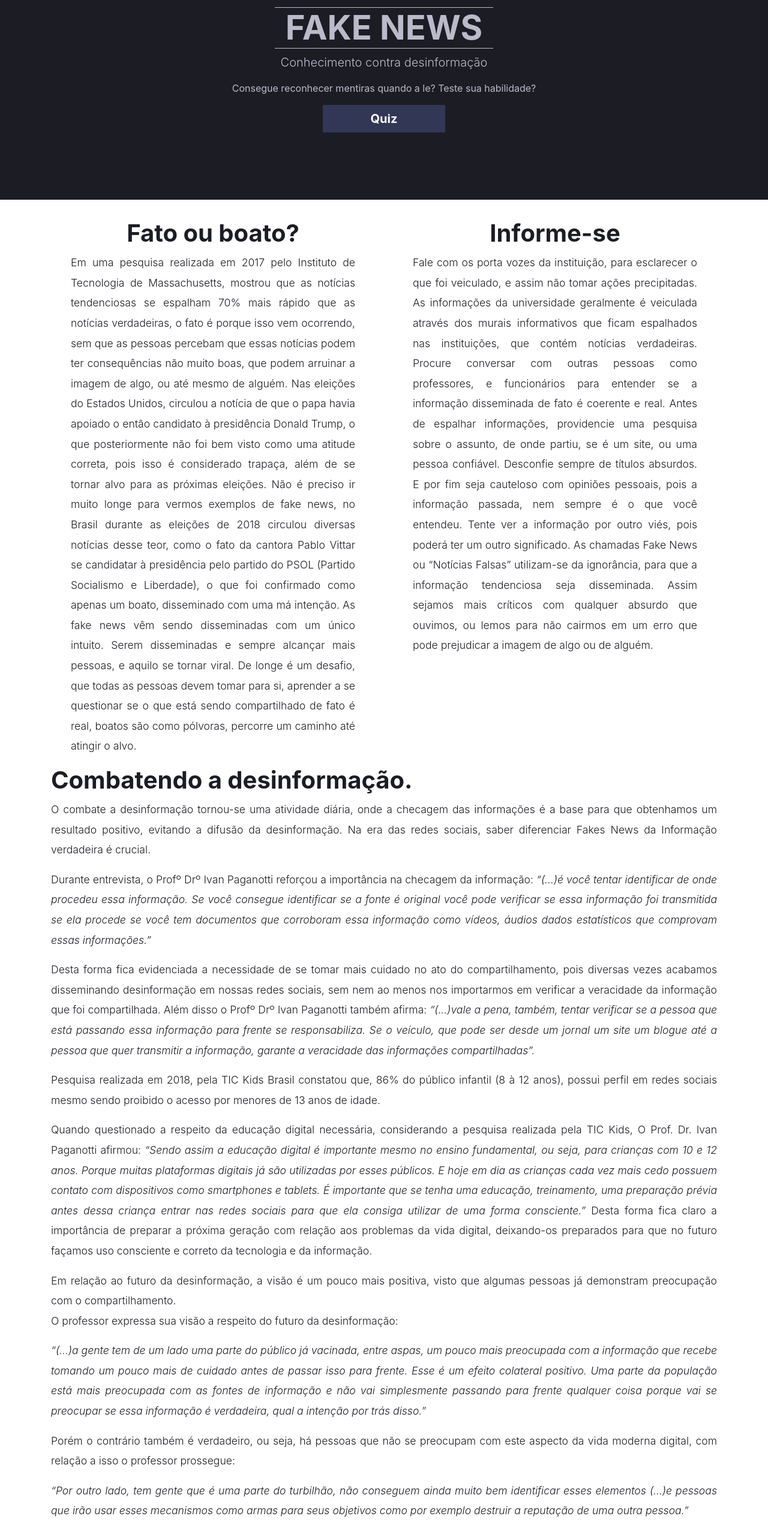
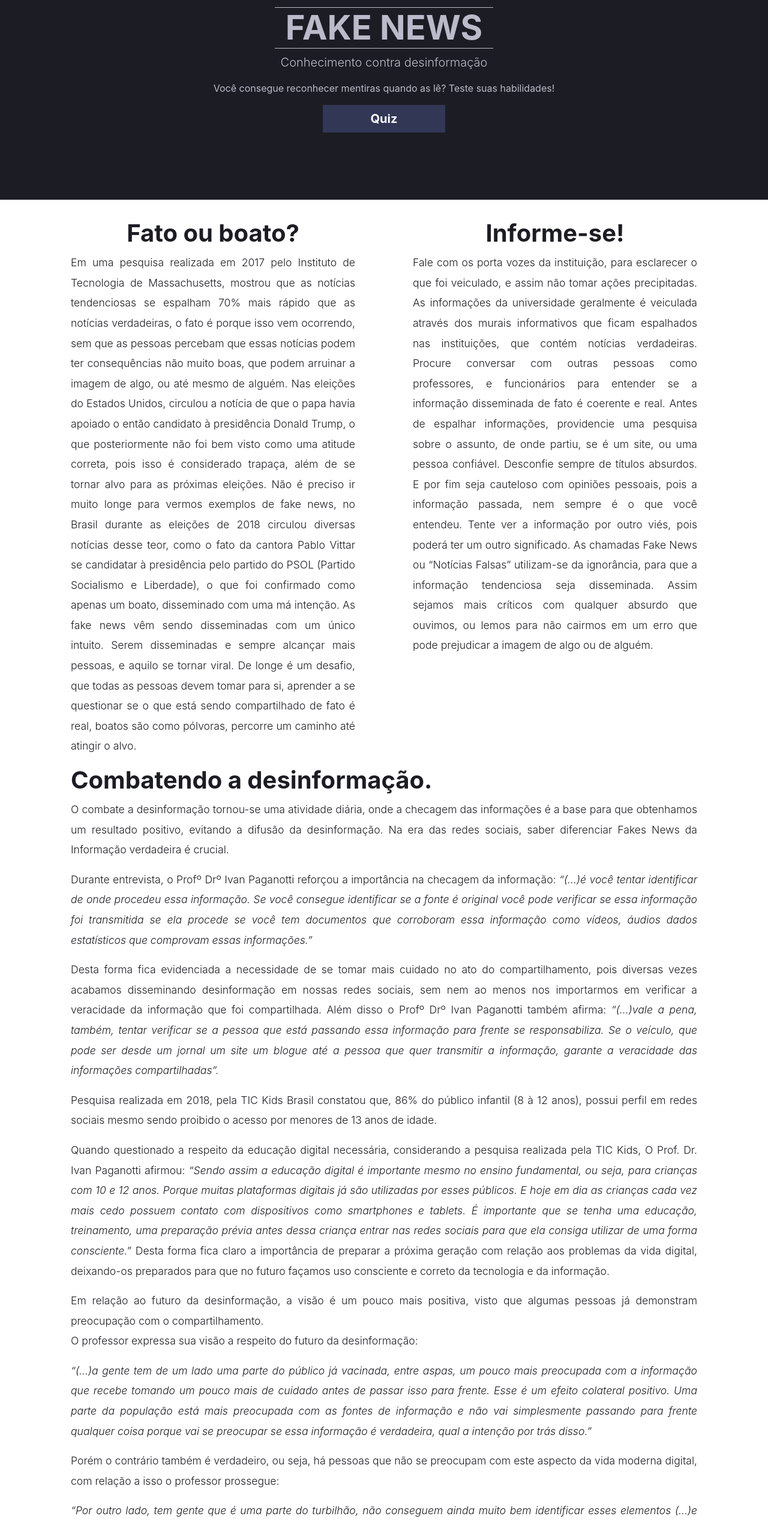
Before and after one commit to Freitas29/Fake-news, a website: page index.html in a window 1280 px wide. Shown: the part 100-2643 px from the top of the page at 60% size. Drawn offline with nearby package versions, Linux system fonts and the light colour scheme.

Commit message:
Fixed text in first jubmbotron and link to pdf

```diff
--- a/index.html
+++ b/index.html
@@ -19,7 +19,7 @@
                     <p class="lead text-center">Conhecimento contra desinformação</p>
             </div>
             <div class="col-12 col-lg-12 d-flex align-items-center justify-content-center">
-                <p class="text-center">Consegue reconhecer mentiras quando a le? Teste sua habilidade?</p>
+                <p class="text-center">Você consegue reconhecer mentiras quando as lê? Teste suas habilidades!</p>
             </div>
             <div class="col-12 col-lg-12 d-flex align-items-center justify-content-center">
                 <a class="btn btn-primary btn-lg custom-button" href="https://pt.quizur.com/trivia/vamos-desvendar-seus-conhecimentos-em-fake-news-hJmI" role="button"  target="_blank">Quiz</a>
@@ -50,7 +50,7 @@
             </div>
 
             <div class="col-lg-6 col-sm-12 pr-5 pl-5">
-                <h1 class="display-5 custom-title text-center">Informe-se</h1>
+                <h1 class="display-5 custom-title text-center">Informe-se!</h1>
                 <p class="lead text-justify custom-p">
                     Fale com os porta vozes da instituição, para esclarecer o que foi veiculado, e assim não tomar ações precipitadas.
                     As informações da universidade geralmente é veiculada através dos murais informativos que ficam espalhados nas instituições, que contém notícias verdadeiras.
@@ -68,7 +68,7 @@
 
     <div class="container">
         <div class="row d-flex align-items-center justify-content-center">
-            <div class="col-lg-12 col-12">
+            <div class="col-lg-12 col-12 pr-5 pl-5">
                 <h1 class="display-5 custom-title">Combatendo a desinformação.</h1>
                 <p class="lead text-justify custom-p">
                     O combate a desinformação tornou-se uma atividade diária, onde a checagem das informações é a base para que obtenhamos um resultado positivo, evitando a difusão da desinformação.
@@ -154,7 +154,9 @@
                 <h4 class="display-5 mt-5 text-center custom-title">Baixe agora o manual de combate a Fake News</h4>
             </div>
             <div class="col-lg-1 col-2 d-flex align-items-center justify-content-center">
-                <img class="img-fluid w-100" src="./assets/cloud_download-24px.svg">
+                <a id="file" href="./assets/manual_desinformacao.pdf" target="_blank">
+                    <img class="img-fluid w-100" src="./assets/cloud_download-24px.svg" alt="Baixar manual">
+                </a>
             </div>
         </div>
     </div>
```
Also changed, not shown: 1 other file. Lines whose indentation alone changed are shown as unchanged.
